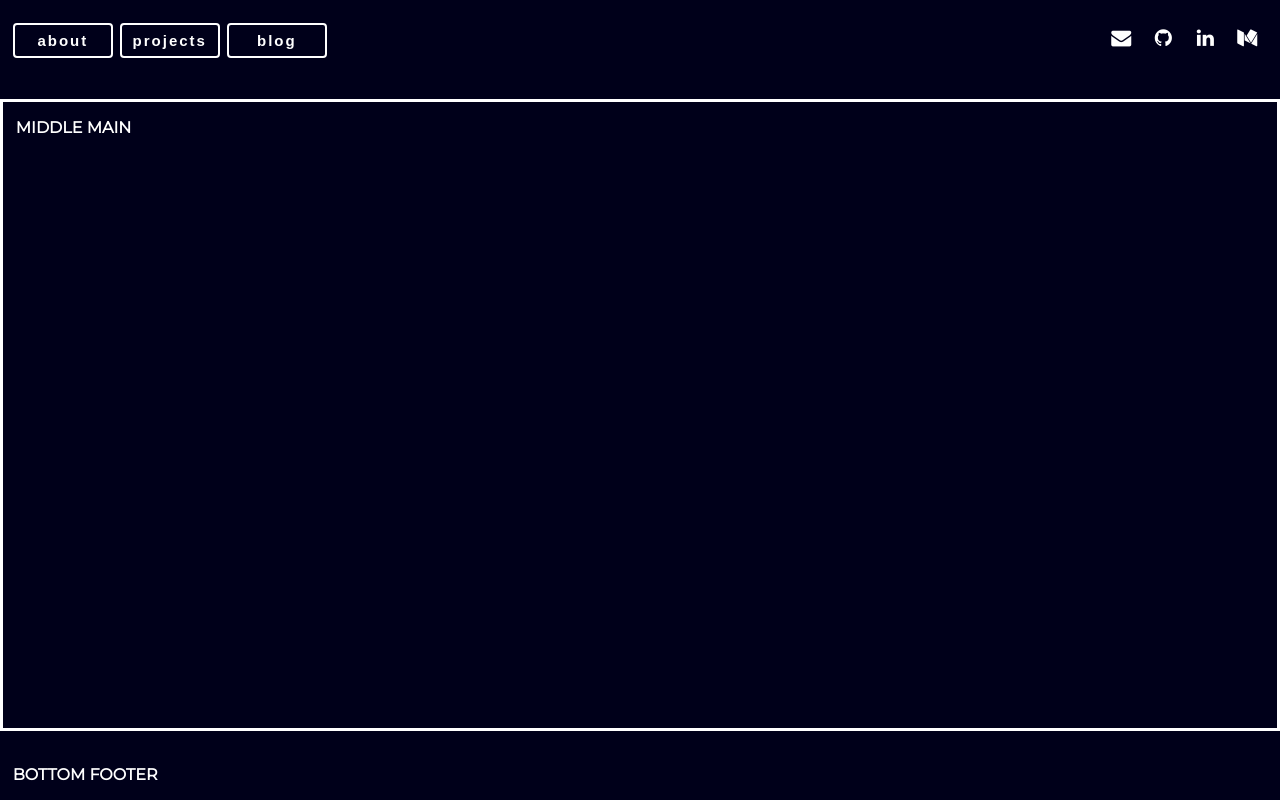
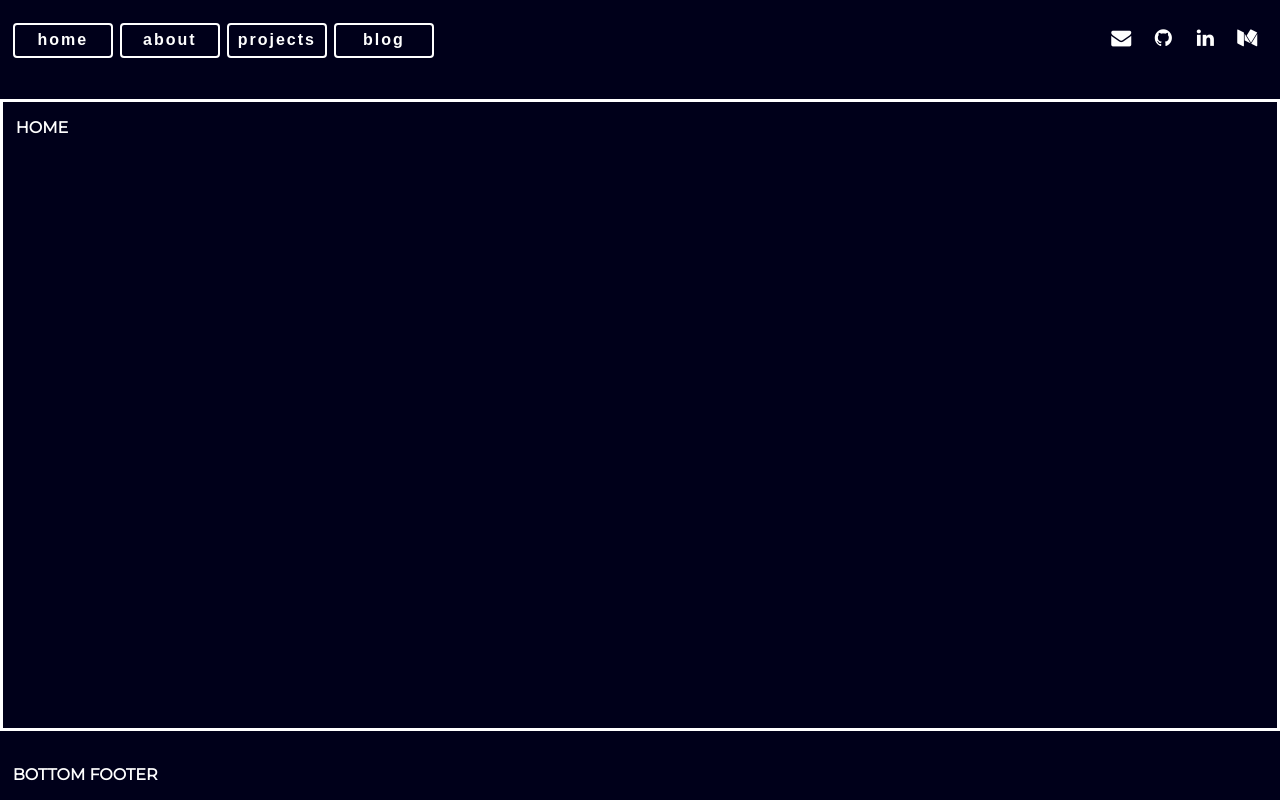
Before and after one commit to ClaFiore/ClaFiore.github.io, a React (Create React App) app: page / in a window 1280 px wide. Built offline with nearby package versions, Linux system fonts and the light colour scheme.

Commit message:
added state to render divs and added home btn

```diff
--- /dev/null
+++ b/src/comps/About.js
@@ -0,0 +1,10 @@
+import React from 'react'
+
+const About = (props) => {
+    return(
+        <div>
+            ABOUT
+        </div>
+    )
+}
+export default About
--- /dev/null
+++ b/src/comps/Blogs.js
@@ -0,0 +1,10 @@
+import React from 'react'
+
+const Blogs = (props) => {
+    return(
+        <div>
+            BLOGS
+        </div>
+    )
+}
+export default Blogs
--- a/src/comps/FirstContainer.js
+++ b/src/comps/FirstContainer.js
@@ -5,11 +5,13 @@ import Main from './Main'
 import Myfooter from './Myfooter'
 
 
-const FirstContainer = () => {
+const FirstContainer = (props) => {
+    const [menu, setMenu] = useState('home')
+
     return(
         <div id='one'>
-            <Mynavbar />
-            <Main />
+            <Mynavbar setMenu={setMenu} menu={menu}/>
+            <Main menu={menu}/>
             <Myfooter />
         </div>
     )
--- /dev/null
+++ b/src/comps/Home.js
@@ -0,0 +1,11 @@
+import React from 'react'
+
+const Home = (props) => {
+    return(
+        <div>
+            HOME
+        </div>
+    )
+}
+
+export default Home
--- a/src/comps/Main.js
+++ b/src/comps/Main.js
@@ -1,10 +1,17 @@
 import React from 'react'
 import './main.css'
+import About from './About'
+import Blogs from './Blogs'
+import Projects from './Projects'
+import Home from './Home'
 
 const Main = (props) => {
     return(
         <div id='main'>
-            MIDDLE MAIN
+            {props.menu === 'about' ? <About /> : props.menu === 'projects' ? <Projects /> : props.menu === 'blogs' ? <Blogs /> : <Home />}
+
+
+
         </div>
     )
 }
--- a/src/comps/Mynavbar.js
+++ b/src/comps/Mynavbar.js
@@ -1,4 +1,4 @@
-import React from 'react'
+import React, {useState} from 'react'
 import Navbar from 'react-bootstrap/Navbar'
 import Nav from 'react-bootstrap/Nav'
 import {Spring} from 'react-spring/renderprops'
@@ -6,6 +6,8 @@ import './mynav.css'
 
 
 const Mynavbar = (props) => {
+
+
     return(
         <div>
             <Navbar id='nav'>
@@ -15,11 +17,12 @@ const Mynavbar = (props) => {
                     to={{opacity:1, marginLeft: 0}}
                     config={{duration: 1500}}
                     >
-                    { props => (
+                    { cssprops => (
                             <div id='menuDiv'>
-                                <button style={props} className='menu-btn' onClick={null}>about</button>
-                                <button style={props} className='menu-btn' onClick={null}>projects</button>
-                                <button style={props} className='menu-btn' onClick={null}>blog</button>
+                                <button style={cssprops} className='menu-btn' onClick={() => props.setMenu('home')}>home</button>
+                                <button style={cssprops} className='menu-btn' onClick={() => props.setMenu('about')}>about</button>
+                                <button style={cssprops} className='menu-btn' onClick={() => props.setMenu('projects')}>projects</button>
+                                <button style={cssprops} className='menu-btn' onClick={() => props.setMenu('blogs')}>blog</button>
                             </div>
                             )}
                 </Spring>
@@ -28,12 +31,12 @@ const Mynavbar = (props) => {
                     to={{opacity:1, marginRight: 0}}
                     config={{duration: 1500}}
                     >
-                    { props => (
+                    { cssprops => (
                     <div id='socialIconsDiv'>
-                    <a style={props} target="_blank" rel="noopener noreferrer" href="mailto:claborghini@gmail.com" className="fa fa-envelope"></a>
-                    <a style={props} target="_blank" rel="noopener noreferrer" href="https://github.com/clafiore" className="fa fa-github"></a>
-                    <a style={props} target="_blank" rel="noopener noreferrer" href="https://www.linkedin.com/in/claudia-borghini/" className="fa fa-linkedin"></a>
-                    <a style={props} target="_blank" rel="noopener noreferrer" href="https://claborghini.medium.com/" className="fa fa-medium"></a>
+                    <a style={cssprops} target="_blank" rel="noopener noreferrer" href="mailto:claborghini@gmail.com" className="fa fa-envelope"></a>
+                    <a style={cssprops} target="_blank" rel="noopener noreferrer" href="https://github.com/clafiore" className="fa fa-github"></a>
+                    <a style={cssprops} target="_blank" rel="noopener noreferrer" href="https://www.linkedin.com/in/claudia-borghini/" className="fa fa-linkedin"></a>
+                    <a style={cssprops} target="_blank" rel="noopener noreferrer" href="https://claborghini.medium.com/" className="fa fa-medium"></a>
                     </div>
                     )}
                 </Spring>
--- /dev/null
+++ b/src/comps/Projects.js
@@ -0,0 +1,10 @@
+import React from 'react'
+
+const Projects = (props) => {
+    return(
+        <div>
+            PROJECTS
+        </div>
+    )
+}
+export default Projects
--- a/src/comps/mynav.css
+++ b/src/comps/mynav.css
@@ -23,35 +23,20 @@
   width: 50%;
 }
 
-@media only screen and (max-width: 600px) {
-  #nav{
-  flex-wrap: wrap;
-  }
-  #menuDiv{
-    width: 100%;
-    justify-content: center;
-  }
-  #socialIconsDiv{
-    width: 100%;
-    justify-content: center;
-  }
-}
 
 .menu-btn{
-    /* align-self: center; */
-    position: relative;
-    height: 35px;
-    width: 100px;
-    margin: 10px 7px;
-    padding: 5px 5px;
-    font-weight: 700;
-    font-size: 15px;
-    letter-spacing: 2px;
-    color: white;
-    border: 2px white solid;
-    border-radius: 4px;
-    /* text-transform: uppercase; */
-    outline: 0;
+  position: relative;
+  height: 35px;
+  width: 100px;
+  margin: 10px 7px;
+  padding: 5px 5px;
+  font-weight: 700;
+  font-size: 100%;
+  letter-spacing: 2px;
+  color: white;
+  border: 2px white solid;
+  border-radius: 4px;
+  outline: 0;
     overflow:hidden;
     background: none;
     z-index: 1;
@@ -62,6 +47,24 @@
     -moz-transition:    0.08s ease-in;
     -webkit-transition: 0.08s ease-in;
   }
+
+  @media only screen and (max-width: 600px) {
+    #nav{
+    flex-wrap: wrap;
+    }
+    #menuDiv{
+      width: 100%;
+      justify-content: center;
+    }
+    #socialIconsDiv{
+      width: 100%;
+      justify-content: center;
+    }
+    .menu-btn{
+      font-size: 80%;
+    }
+  }
+
 
   .menu-btn:hover {
     color: #00001a;
@@ -77,14 +80,15 @@
     top: 100%;
     z-index: -1;
     transition: top 0.09s ease-in;
+    -o-transition: top 0.09s ease-in;
+    -ms-transition: top 0.09s ease-in;
+    -moz-transition: top 0.09s ease-in;
     -webkit-transition: top 0.09s ease-in;
   }
 
   .menu-btn:hover::before {
     top: 0;
   }
-
-
 
 
 .fa-medium{
```
